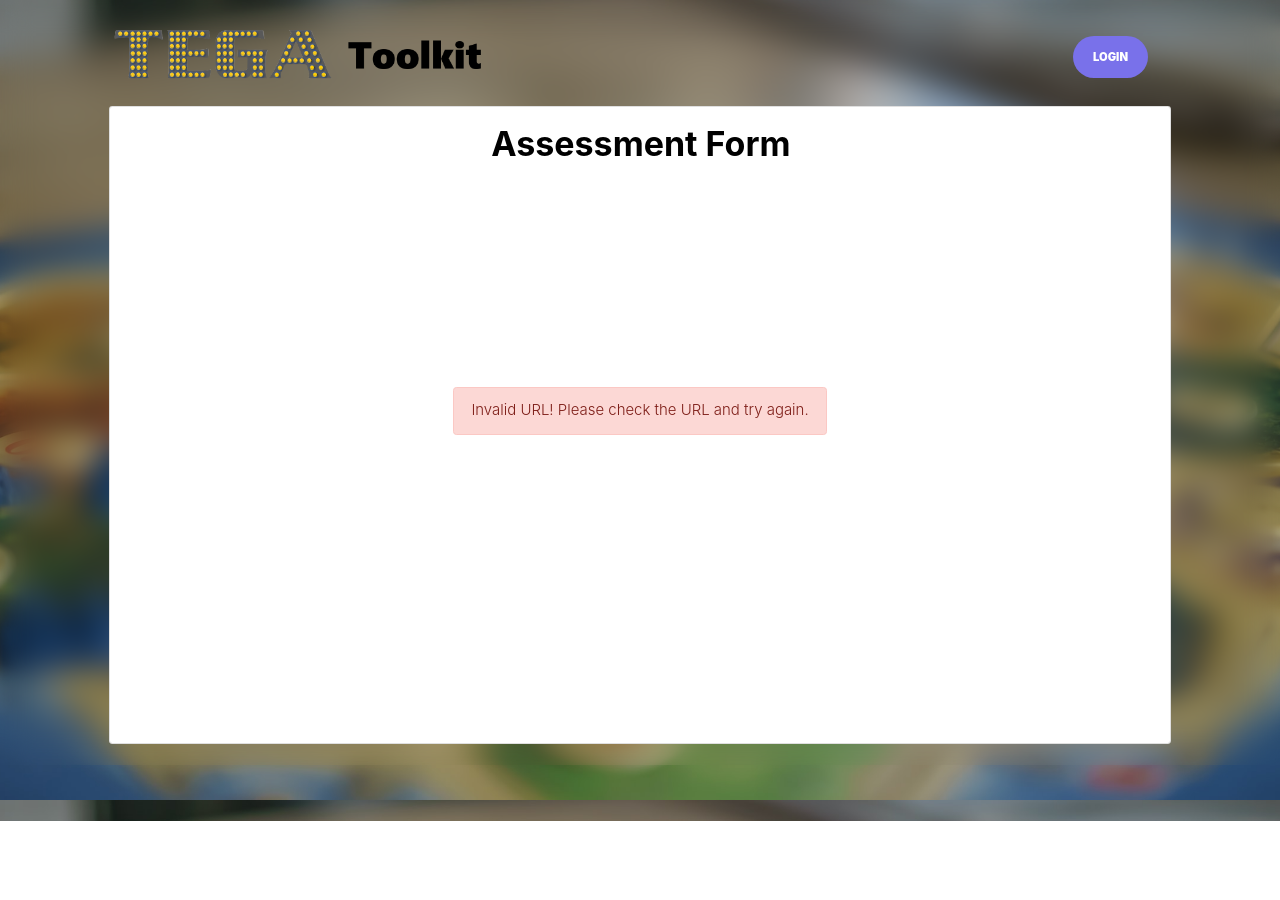
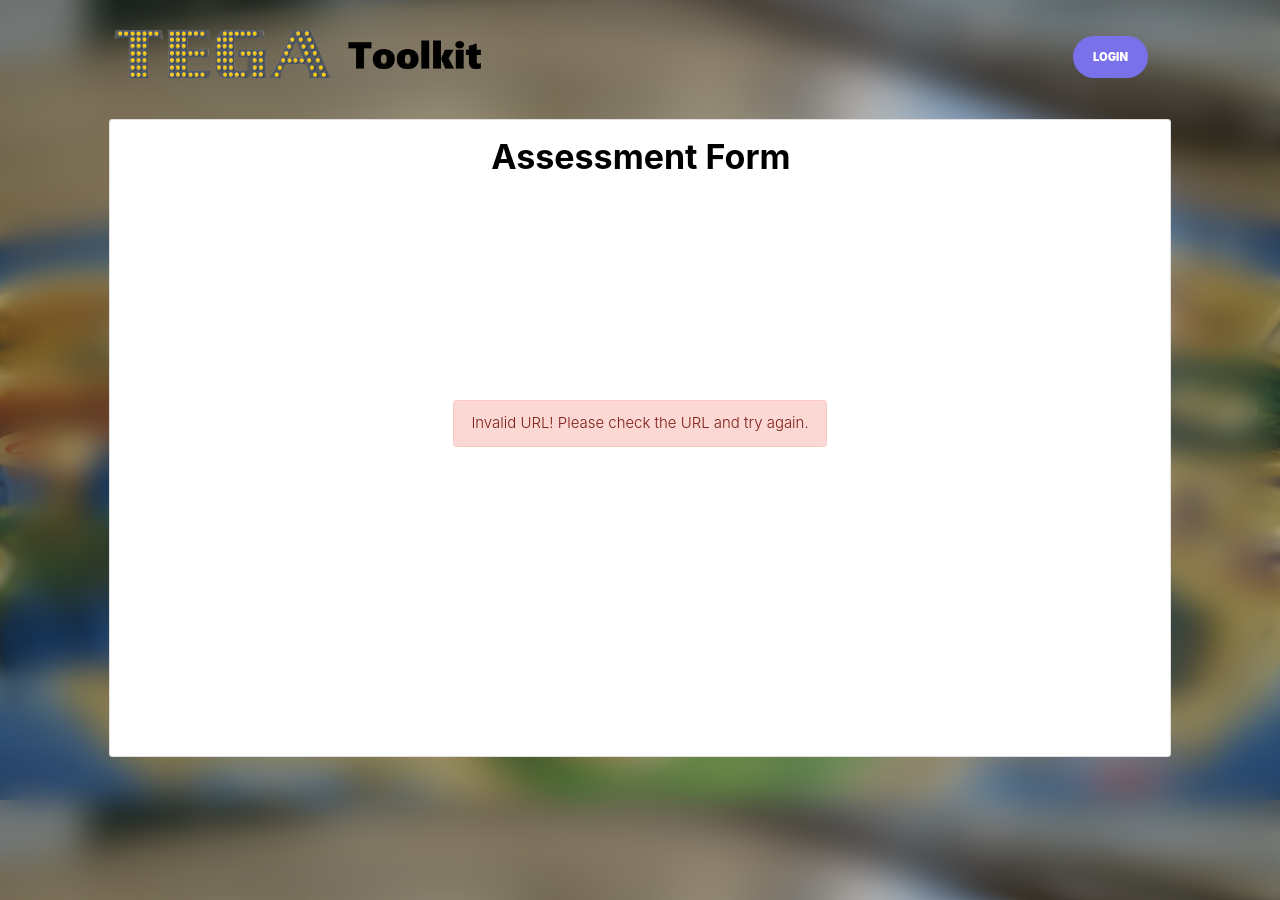
Before and after one commit to tsmithscott/tega-toolkit, a Flask app: page /form/1 in a window 1280 px wide; the page is wider, and only the part inside the window is pictured. Before the commit the page ends 821 px from the top of that part, so only its background shows below. Run offline with Flask 3, Linux system fonts and the light colour scheme; data that the repository does not hold is empty; some libraries are stand-ins or nearby versions; some web fonts are replaced.

Commit message:
Styling changes

```diff
--- a/static/css/style.css
+++ b/static/css/style.css
@@ -1254,9 +1254,9 @@ li {
 }
 
 @media (max-height: 850px) {
-  #home-section {
+  #content {
     zoom: 0.85;
-    -moz-transform: scale(0.9);
+    -moz-transform: scale(0.85);
     -moz-transform-origin: 0 0;
   }
 }
--- a/templates/base.html
+++ b/templates/base.html
@@ -60,8 +60,10 @@
             </header>
             <container id="page-content">
                 <div class="intro-section" id="home-section">
+                    <div id="content">
                     {% block content %}
                     {% endblock content %}
+                    </div>
                 </div>
             </container>
             {% block footer %}
--- a/templates/dashboard.html
+++ b/templates/dashboard.html
@@ -5,7 +5,7 @@
     <div id="dashboard-outer-row" class="row justify-content-center align-items-center flex-nowrap" style="min-width: 0;">
         <div id="dashboard-outer-column" class="col-xs-12" style="min-width: 1250px; max-width: 1250px;">
             <div class="ml-auto aos-init aos-animate" data-aos="fade-up" data-aos-delay="500">
-                <div id="dashboard-card" class="card" style="position: relative; top: -25px;">
+                <div id="dashboard-card" class="card" style="position: relative; top: -10px;">
                     <div id="dashboard-card-header" class="container text-center" style="height: 90px;">
                         <div class="row">
                             <div class="col-4" style="height: 85px;">
--- a/templates/form.html
+++ b/templates/form.html
@@ -5,7 +5,7 @@
     <div id="form-outer-row" class="row justify-content-center align-items-center flex-nowrap" style="min-width: 0;">
         <div id="form-outer-column" class="col-xs-12" style="min-width: 1250px; max-width: 1250px;">
             <div class="ml-auto aos-init aos-animate" data-aos="fade-up" data-aos-delay="500">
-                <div id="form-card" class="card" style="position: relative; top: -25px; min-width: 350px; height: 750px; overflow-x: hidden; overflow-y: hidden;">
+                <div id="form-card" class="card" style="position: relative; top: -10px; min-width: 350px; height: 750px; overflow-x: hidden; overflow-y: hidden;">
                     <div id="form-card-header" class="container text-center" style="height: 90px;">
                         <div class="row">
                             <div class="col-4" style="height: 85px;">
```
